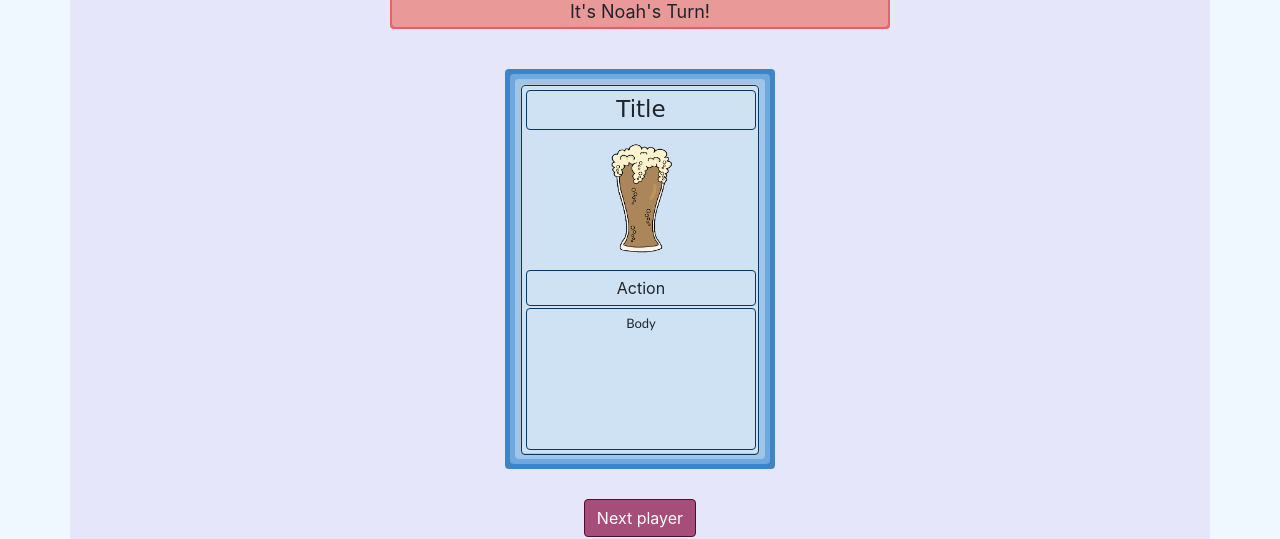
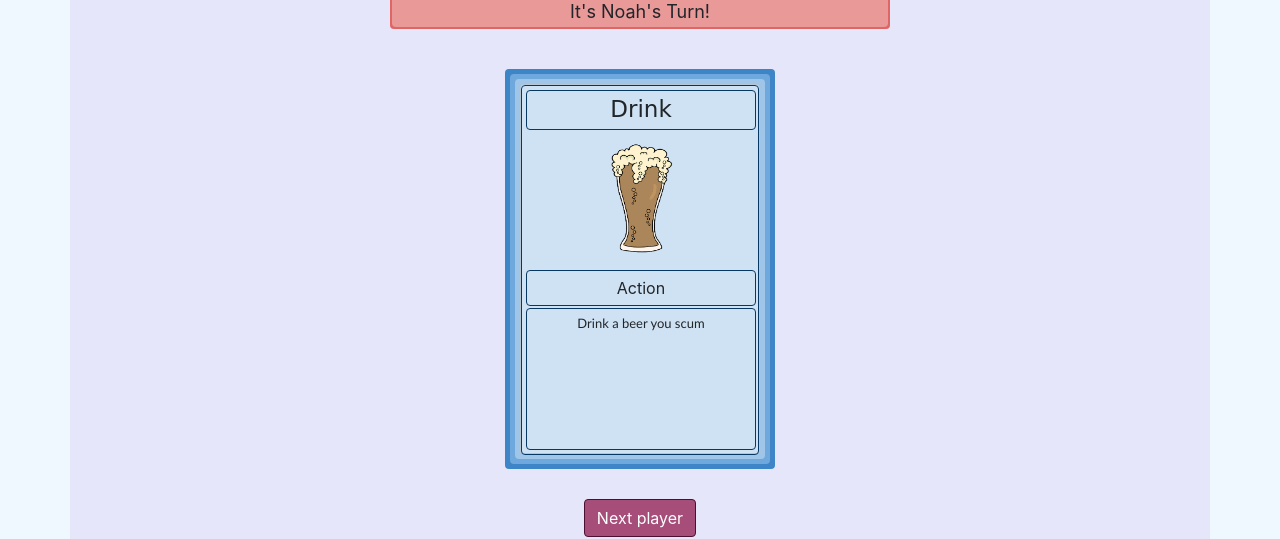
Before and after one commit to ncteisen/zingg, a React (Create React App) app: page / in a window 1280 px wide. Both pictures are taken after a click on the link "Start Game!". Shown: the part 212-751 px from the top of the page. Built offline with nearby package versions, Linux system fonts and the light colour scheme.

Commit message:
file shuffling

```diff
--- a/src/App.css
+++ b/src/App.css
@@ -203,119 +203,3 @@
   font-size: 50px;
   font-family: "Comic Sans MS", cursive, sans-serif;
 }
-
-/* COLORS */
-
-.magenta1 {
-  background-color: #ead1dc;
-}
-.magenta2 {
-  background-color: #d5a6bd;
-}
-.magenta3 {
-  background-color: #c27ba0;
-}
-.magenta4 {
-  background-color: #a64d79;
-}
-.magenta5 {
-  background-color: #741b47;
-}
-.magenta6 {
-  background-color: #4c1130;
-}
-
-.purple1 {
-  background-color: #d9d2e9;
-}
-.purple2 {
-  background-color: #b4a7d6;
-}
-.purple3 {
-  background-color: #8e7cc3;
-}
-.purple4 {
-  background-color: #674ea7;
-}
-.purple5 {
-  background-color: #351c75;
-}
-.purple6 {
-  background-color: #20124d;
-}
-
-.blue1 {
-  background-color: #cfe2f3;
-}
-.blue2 {
-  background-color: #9fc5e8;
-}
-.blue3 {
-  background-color: #6fa8dc;
-}
-.blue4 {
-  background-color: #3d85c6;
-}
-.blue5 {
-  background-color: #0b5394;
-}
-.blue6 {
-  background-color: #073763;
-}
-
-.green1 {
-  background-color: #d9ead3;
-}
-.green2 {
-  background-color: #b6d7a8;
-}
-.green3 {
-  background-color: #93c47d;
-}
-.green4 {
-  background-color: #6aa84f;
-}
-.green5 {
-  background-color: #38761d;
-}
-.green6 {
-  background-color: #274e13;
-}
-
-.orange1 {
-  background-color: #fce5cd;
-}
-.orange2 {
-  background-color: #f9cb9c;
-}
-.orange3 {
-  background-color: #f6b26b;
-}
-.orange4 {
-  background-color: #e69138;
-}
-.orange5 {
-  background-color: #b45f06;
-}
-.orange6 {
-  background-color: #783f04;
-}
-
-.red1 {
-  background-color: #f4cccc;
-}
-.red2 {
-  background-color: #ea9999;
-}
-.red3 {
-  background-color: #e06666;
-}
-.red4 {
-  background-color: #cc0000;
-}
-.red5 {
-  background-color: #990000;
-}
-.red6 {
-  background-color: #660000;
-}
--- a/src/App.tsx
+++ b/src/App.tsx
@@ -2,6 +2,7 @@ import React from 'react';
 import Game from './Game';
 import Lobby from './Lobby';
 import './App.css';
+import './Colors.css';
 
 type HomeProps = {
   handleHomeToLobby: () => void
--- /dev/null
+++ b/src/Card.tsx
@@ -0,0 +1,85 @@
+import React from 'react';
+import back from './assets/back.png'
+
+export enum CardType {
+  ACTION = "Action",
+  STATUS = "Status",
+  INTERRUPT = "Interrupt",
+}
+
+export class CardData {
+  title: string;
+  body: string;
+  img: any;
+  type: CardType;
+  constructor(title: string, body: string, img: any, type: CardType) {
+    this.title = title;
+    this.body = body;
+    this.img = img;
+    this.type = type;
+  }
+}
+
+function ColorForCardType(type: CardType): string {
+  switch (type) {
+    case CardType.ACTION:
+      return "blue"
+    case CardType.STATUS:
+      return "green"
+    case CardType.INTERRUPT:
+      return "red"
+  }
+}
+
+type CardProps = {
+  data: CardData
+}
+function Card(props: CardProps) {
+  const color = ColorForCardType(props.data.type);
+  return (
+    <div id="deck1" className={color + "4 container rounded"}>
+    <div id="deck2" className={color + "3 container rounded"}>
+    <div id="deck3" className={color + "2 container rounded"}>
+      <div id="card" className={color + "1 card"}>
+        <div className="card-body-holder1 rounded">
+        <div className="card-body-holder2 rounded">
+          <div className="card-title-holder rounded">
+            <h4 className="card-title">{props.data.title}</h4>
+          </div>
+          <img className="card-img-top" src={props.data.img} alt="Card image"/>
+          <div className="card-type-holder rounded">
+            <p className="card-type">{props.data.type}</p>
+          </div>
+          <div className="card-text-holder rounded">
+          <p className="card-text">{props.data.body}</p>
+          </div>
+        </div>
+        </div>
+      </div>
+    </div>
+    </div>
+    </div>
+    );
+}
+
+
+export function BackOfCard() {
+  return (
+    <div id="deck1" className="purple4 container rounded">
+    <div id="deck2" className="purple3 container rounded">
+    <div id="deck3" className="purple2 container rounded">
+      <div id="card" className="purple1 card">
+        <div className="card-back-holder1 rounded">
+        <div className="card-body-holder2 rounded">
+          <h4 className="card-back-title">Zingg</h4>
+          <img className="card-img-top back-img-centered" src={back} alt="Card image"/>
+        </div>
+        </div>
+      </div>
+    </div>
+    </div>
+    </div>
+    );
+}
+
+export default Card;
--- /dev/null
+++ b/src/CardDataList.tsx
@@ -0,0 +1,26 @@
+import React from 'react';
+import beer from './assets/beer.png'
+
+import Card, { CardData, CardType } from "./Card";
+
+let CardDataList = [
+	new CardData(
+		"Drink",
+		"Drink a beer you scum",
+		beer,
+		CardType.ACTION),
+
+    new CardData(
+    	"Beast of Burden",
+    	"Take one drink per round you fool",
+    	beer,
+    	CardType.STATUS),
+
+    new CardData(
+    	"Writer's Guild",
+    	"Everyone must find a pen",
+    	beer,
+    	CardType.INTERRUPT),
+]
+
+export default CardDataList;
--- /dev/null
+++ b/src/Colors.css
@@ -0,0 +1,113 @@
+.magenta1 {
+  background-color: #ead1dc;
+}
+.magenta2 {
+  background-color: #d5a6bd;
+}
+.magenta3 {
+  background-color: #c27ba0;
+}
+.magenta4 {
+  background-color: #a64d79;
+}
+.magenta5 {
+  background-color: #741b47;
+}
+.magenta6 {
+  background-color: #4c1130;
+}
+
+.purple1 {
+  background-color: #d9d2e9;
+}
+.purple2 {
+  background-color: #b4a7d6;
+}
+.purple3 {
+  background-color: #8e7cc3;
+}
+.purple4 {
+  background-color: #674ea7;
+}
+.purple5 {
+  background-color: #351c75;
+}
+.purple6 {
+  background-color: #20124d;
+}
+
+.blue1 {
+  background-color: #cfe2f3;
+}
+.blue2 {
+  background-color: #9fc5e8;
+}
+.blue3 {
+  background-color: #6fa8dc;
+}
+.blue4 {
+  background-color: #3d85c6;
+}
+.blue5 {
+  background-color: #0b5394;
+}
+.blue6 {
+  background-color: #073763;
+}
+
+.green1 {
+  background-color: #d9ead3;
+}
+.green2 {
+  background-color: #b6d7a8;
+}
+.green3 {
+  background-color: #93c47d;
+}
+.green4 {
+  background-color: #6aa84f;
+}
+.green5 {
+  background-color: #38761d;
+}
+.green6 {
+  background-color: #274e13;
+}
+
+.orange1 {
+  background-color: #fce5cd;
+}
+.orange2 {
+  background-color: #f9cb9c;
+}
+.orange3 {
+  background-color: #f6b26b;
+}
+.orange4 {
+  background-color: #e69138;
+}
+.orange5 {
+  background-color: #b45f06;
+}
+.orange6 {
+  background-color: #783f04;
+}
+
+.red1 {
+  background-color: #f4cccc;
+}
+.red2 {
+  background-color: #ea9999;
+}
+.red3 {
+  background-color: #e06666;
+}
+.red4 {
+  background-color: #cc0000;
+}
+.red5 {
+  background-color: #990000;
+}
+.red6 {
+  background-color: #660000;
+}
--- a/src/Game.tsx
+++ b/src/Game.tsx
@@ -1,108 +1,8 @@
 import React from 'react';
-import back from './assets/back.png'
-import beer from './assets/beer.png'
 
-enum CardType {
-  BACK = "Back",
-  ACTION = "Action",
-  STATUS = "Status",
-  INTERRUPT = "Interrupt",
-}
-
-class CardData {
-  title: string;
-  body: string;
-  img: any;
-  type: CardType;
-  constructor(title: string, body: string, img: any, type: CardType) {
-    this.title = title;
-    this.body = body;
-    this.img = img;
-    this.type = type;
-  }
-}
-
-class PlayerData {
-  name: string;
-  constructor(name: string) {
-    this.name = name;
-  }
-}
-
-type PlayerProps = {
-  name: string;
-  isTurn: boolean;
-};
-function Player(props: PlayerProps) {
-    return (
-      <div id="player1" className={props.isTurn ? "red4" : "game-container-color" + " rounded container"}>
-      <div id="player2" className="red3 container rounded">
-      <div id="player3" className="red2 container rounded">
-      <div id="player4" className="red1 container rounded">
-        {props.name}
-      </div>
-      </div>
-      </div>
-      </div>
-      );
-}
-
-function PlaceholderPlayer() {
-    return (
-      <div id="playerPlaceholder" className="container rounded">
-      </div>
-      );
-}
-
-type CardProps = {
-  data: CardData
-}
-function Card(props: CardProps) {
-  return (
-    <div id="deck1" className="blue4 container rounded">
-    <div id="deck2" className="blue3 container rounded">
-    <div id="deck3" className="blue2 container rounded">
-      <div id="card" className="blue1 card">
-        <div className="card-body-holder1 rounded">
-        <div className="card-body-holder2 rounded">
-          <div className="card-title-holder rounded">
-            <h4 className="card-title">{props.data.title}</h4>
-          </div>
-          <img className="card-img-top" src={props.data.img} alt="Card image"/>
-          <div className="card-type-holder rounded">
-            <p className="card-type">{props.data.type}</p>
-          </div>
-          <div className="card-text-holder rounded">
-          <p className="card-text">{props.data.body}</p>
-          </div>
-        </div>
-        </div>
-      </div>
-    </div>
-    </div>
-    </div>
-    );
-}
-
-
-function BackOfCard() {
-  return (
-    <div id="deck1" className="purple4 container rounded">
-    <div id="deck2" className="purple3 container rounded">
-    <div id="deck3" className="purple2 container rounded">
-      <div id="card" className="purple1 card">
-        <div className="card-back-holder1 rounded">
-        <div className="card-body-holder2 rounded">
-          <h4 className="card-back-title">Zingg</h4>
-          <img className="card-img-top back-img-centered" src={back} alt="Card image"/>
-        </div>
-        </div>
-      </div>
-    </div>
-    </div>
-    </div>
-    );
-}
+import CardDataList from "./CardDataList";
+import Card, { CardType, CardData, BackOfCard } from "./Card";
+import Player, { PlaceholderPlayer, PlayerData } from "./Player";
 
 enum DeckState {
   START,
@@ -127,10 +27,8 @@ class Game extends React.Component<GameProps, GameState> {
     for (var player_name of props.player_names) {
       players.push(new PlayerData(player_name));
     }
-    var deck = new Array<CardData>();
-    deck.push(new CardData("Title", "Body", beer, CardType.ACTION));
     this.state = {
-      deck: deck,
+      deck: CardDataList,
       deck_idx: 0,
       deckState: DeckState.START,
       players: players,
--- /dev/null
+++ b/src/Player.tsx
@@ -0,0 +1,35 @@
+import React from 'react';
+
+export class PlayerData {
+  name: string;
+  constructor(name: string) {
+    this.name = name;
+  }
+}
+
+type PlayerProps = {
+  name: string;
+  isTurn: boolean;
+};
+function Player(props: PlayerProps) {
+    return (
+      <div id="player1" className={props.isTurn ? "red4" : "game-container-color" + " rounded container"}>
+      <div id="player2" className="red3 container rounded">
+      <div id="player3" className="red2 container rounded">
+      <div id="player4" className="red1 container rounded">
+        {props.name}
+      </div>
+      </div>
+      </div>
+      </div>
+      );
+}
+
+export function PlaceholderPlayer() {
+    return (
+      <div id="playerPlaceholder" className="container rounded">
+      </div>
+      );
+}
+
+export default Player;
```
